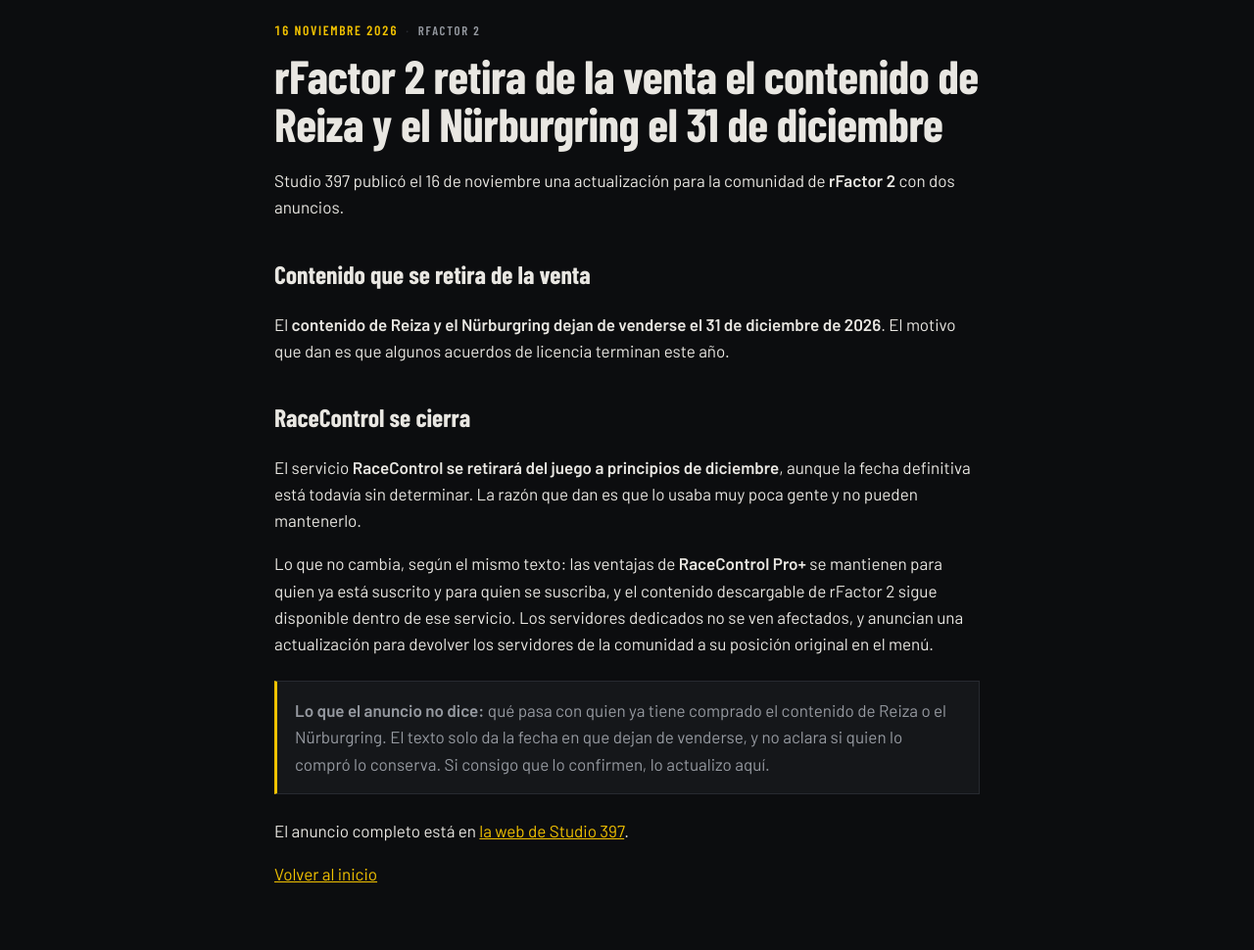
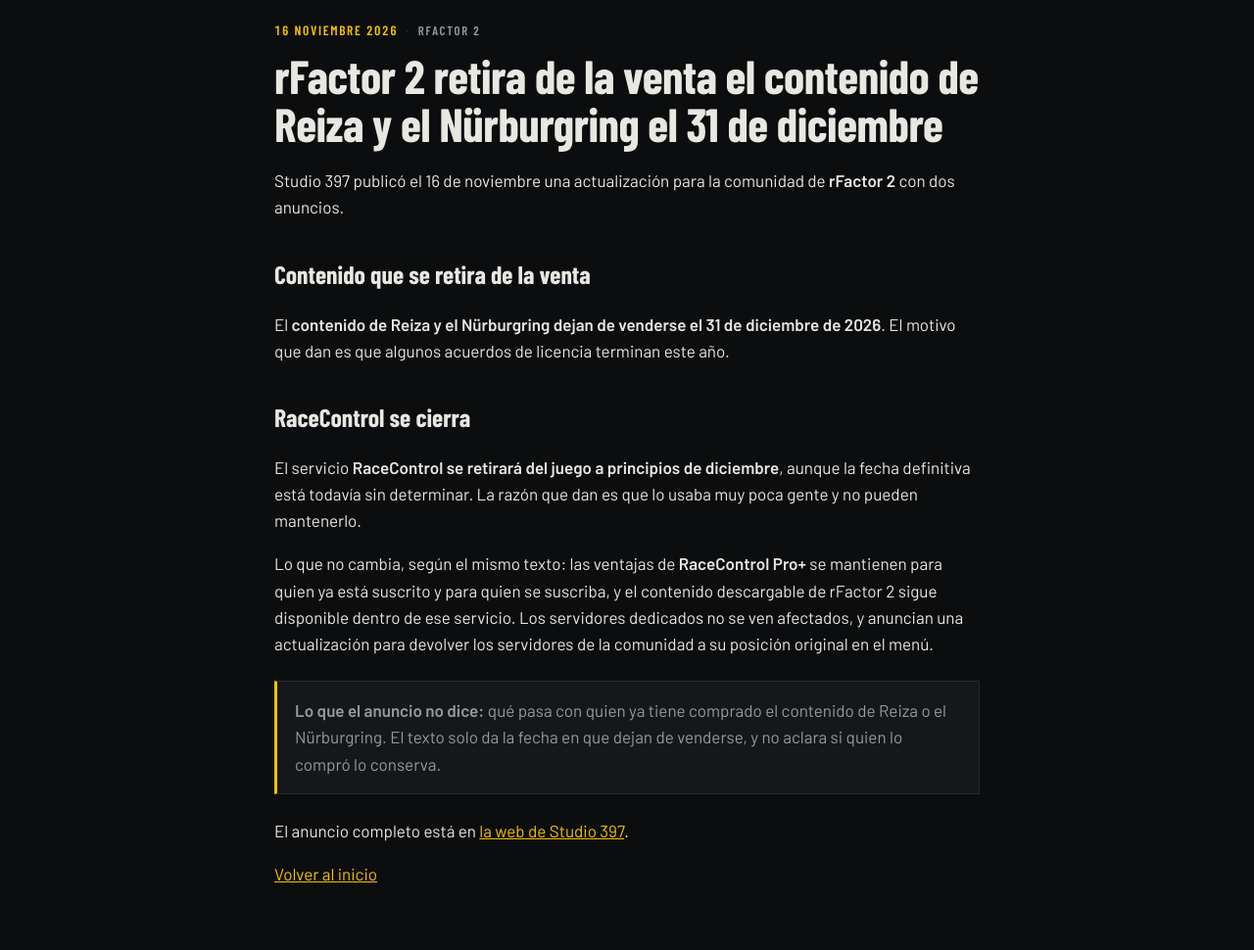
Before and after one commit to PEPEtheDEVandroid/wildsimracer, a plain HTML site: page novedades/rfactor-2-retira-contenido-reiza-nurburgring/index.html in a window 1280 px wide. Shown: the part 97-1067 px from the top of the page at 98% size. Drawn offline with nearby package versions, Linux system fonts and the light colour scheme; a web font is replaced by a local one.

Commit message:
Quitar los compromisos de actualizar articulos (RaceControl y rFactor 2)
Co-Authored-By: Claude Opus 5 <noreply@anthropic.com>
Claude-Session: https://claude.ai/code/session_01835aKT7SUBs1nGmi5nyMLJ

```diff
--- a/novedades/rfactor-2-retira-contenido-reiza-nurburgring/index.html
+++ b/novedades/rfactor-2-retira-contenido-reiza-nurburgring/index.html
@@ -54,7 +54,7 @@
     <p>Lo que no cambia, según el mismo texto: las ventajas de <strong>RaceControl Pro+</strong> se mantienen para quien ya está suscrito y para quien se suscriba, y el contenido descargable de rFactor 2 sigue disponible dentro de ese servicio. Los servidores dedicados no se ven afectados, y anuncian una actualización para devolver los servidores de la comunidad a su posición original en el menú.</p>
 
     <div class="aviso">
-      <p><strong>Lo que el anuncio no dice:</strong> qué pasa con quien ya tiene comprado el contenido de Reiza o el Nürburgring. El texto solo da la fecha en que dejan de venderse, y no aclara si quien lo compró lo conserva. Si consigo que lo confirmen, lo actualizo aquí.</p>
+      <p><strong>Lo que el anuncio no dice:</strong> qué pasa con quien ya tiene comprado el contenido de Reiza o el Nürburgring. El texto solo da la fecha en que dejan de venderse, y no aclara si quien lo compró lo conserva.</p>
     </div>
 
     <p>El anuncio completo está en <a href="https://www.studio-397.com/2026/11/rfactor-2-community-update/">la web de Studio 397</a>.</p>
```
Also changed, not shown: novedades/racecontrol-tecnologia-propia-diciembre-simgrid/index.html (+1 -1 lines).
